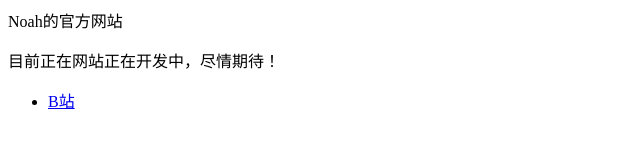
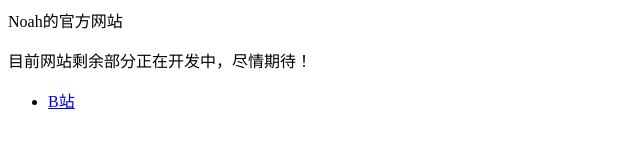
Before and after one commit to noah0627/noah0627.github.io, a plain HTML site: page index.html in a window 1280 px wide. Shown: the whole page, without its empty margins (0-640 px from the left). Drawn offline with Linux system fonts and the light colour scheme.

Commit message:
Update index.html

```diff
--- a/index.html
+++ b/index.html
@@ -1,5 +1,5 @@
 <p>Noah的官方网站</p>
-<p>目前正在网站正在开发中，尽情期待！</p>
+<p>目前网站剩余部分正在开发中，尽情期待！</p>
 
 <ul>
   <li><a href="https://space.bilibili.com/1722310137">B站</a></li>
```
